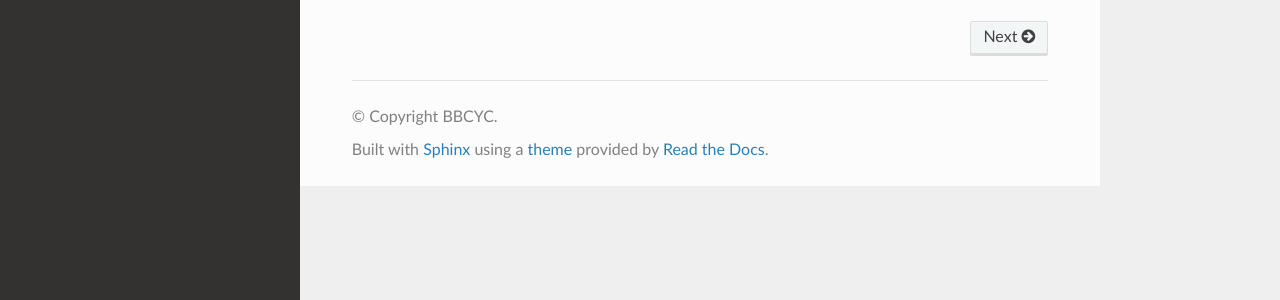
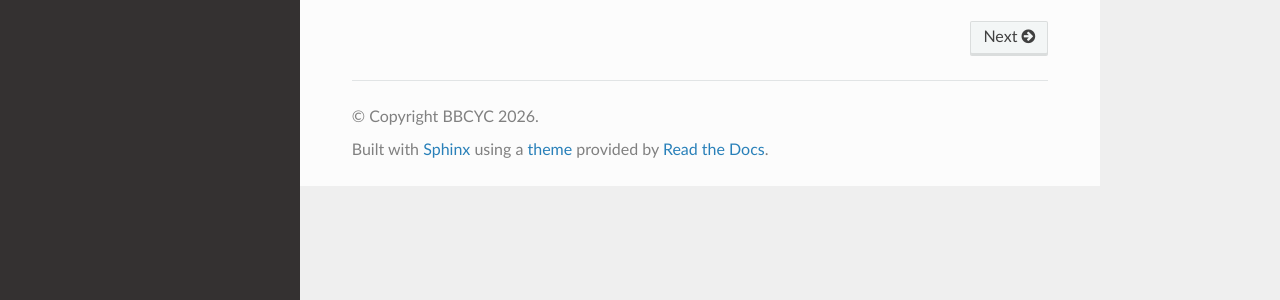
Before and after one commit to st599/ArielOfHamble-NavigationDocumentation, a Sphinx documentation site: the page built from doc/index.rst, in a window 1280 px wide. Shown: the part 451-751 px from the top of the page. Built offline with Sphinx 7.4.7 and the Read the Docs theme 3.1.0, drawn with Linux system fonts in a browser that asks for light colours.

Commit message:
Update copyright year to 2026

```diff
--- a/doc/conf.py
+++ b/doc/conf.py
@@ -7,7 +7,7 @@
 # https://www.sphinx-doc.org/en/master/usage/configuration.html#project-information
 
 project = 'Ariel of Hamble Navigation Documentation'
-copyright = 'BBCYC'
+copyright = 'BBCYC 2026'
 author = 'Simon Thompson'
 release = '0.1'
 
```
